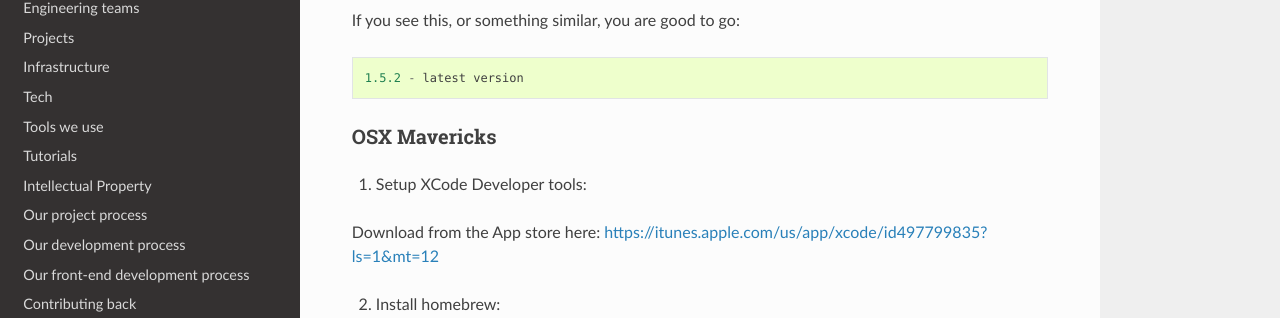
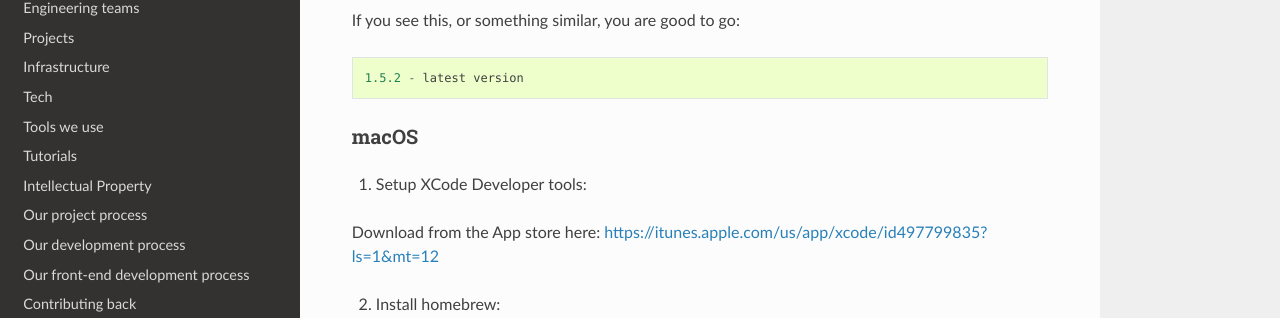
Before and after one commit to praekeltfoundation/ways-of-working, a Sphinx documentation site: the page built from docs/cheatsheet.rst, in a window 1280 px wide and 900 px high, scrolled down 877 px. Shown: the part 137-455 px from the top of the window. Built offline with Sphinx 7.4.7 and the Read the Docs theme 2.0.0, drawn with Linux system fonts in a browser that asks for light colours.

Commit message:
updated macOS name

```diff
--- a/docs/cheatsheet.rst
+++ b/docs/cheatsheet.rst
@@ -46,7 +46,7 @@ If you see this, or something similar, you are good to go::
     1.5.2 - latest version
 
 
-OSX Mavericks
+macOS
 *************
 
 1. Setup XCode Developer tools:
```
